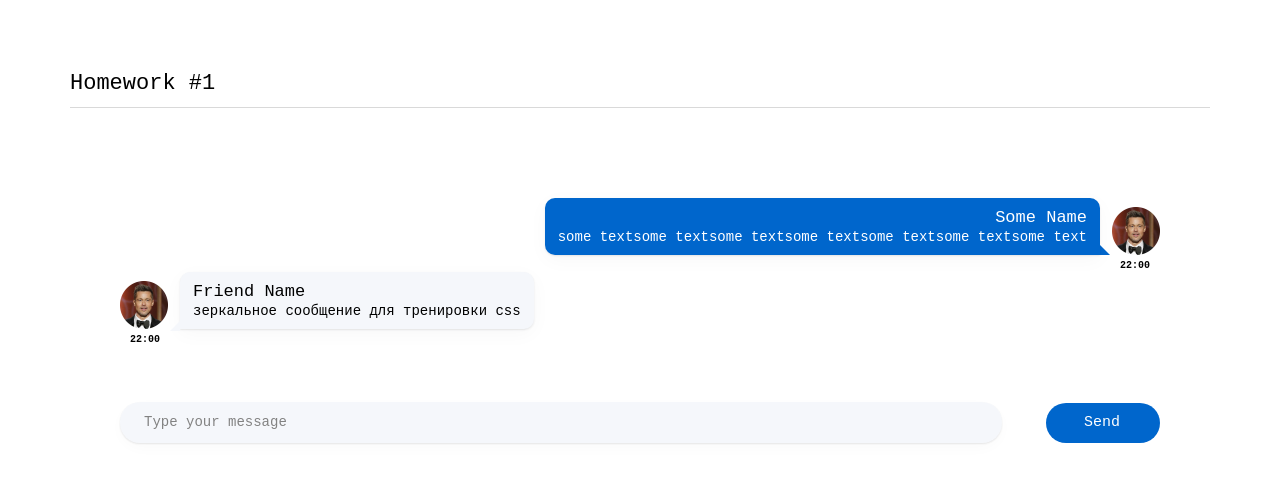
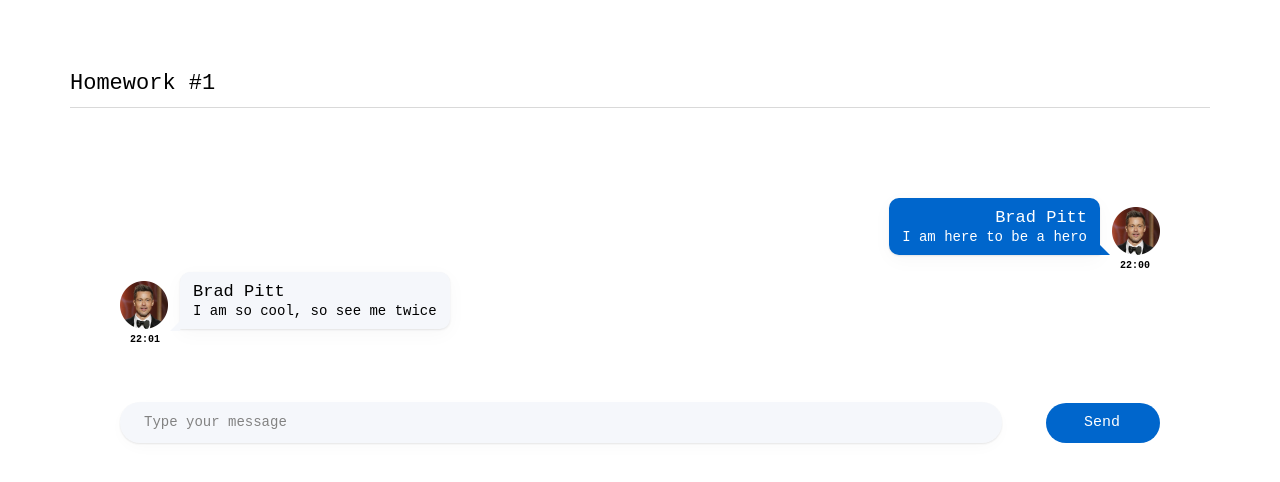
Before and after one commit to oprokopieva382/hw-01, a React (Create React App) app: page / in a window 1280 px wide. Shown: the top 482 px of the page. Built offline with nearby package versions, Linux system fonts and the light colour scheme.

Commit message:
updated HW1

```diff
--- a/src/s2-homeworks/hw01/HW1.tsx
+++ b/src/s2-homeworks/hw01/HW1.tsx
@@ -1,9 +1,9 @@
-import React from 'react'
-import Message from './message/Message'
-import MessageSender from './message-sender/MessageSender'
-import s2 from '../../s1-main/App.module.css'
-import FriendMessage from './friend-message/FriendMessage'
-import avatar from './avatar.png'
+import React from "react";
+import Message from "./message/Message";
+import MessageSender from "./message-sender/MessageSender";
+import s2 from "../../s1-main/App.module.css";
+import FriendMessage from "./friend-message/FriendMessage";
+import avatar from "./avatar.png";
 
 /*
  * 1 - описать тип MessageType
@@ -14,35 +14,45 @@ import avatar from './avatar.png'
  * */
 
 // нужно создать правильный тип вместо any
-export type MessageType = any
+export type MessageType = {
+  id: number;
+  user: {
+    avatar: string;
+    name: string;
+  };
+  message: {
+    text: string;
+    time: string;
+  };
+};
 
 // структуру объекта не менять
 export const message0: MessageType = {
   id: 0,
   user: {
     avatar: avatar, // можно менять
-        name: 'Some Name',  // можно менять
+    name: "Brad Pitt", // можно менять
   },
   message: {
-        text: 'some textsome textsome textsome textsome textsome textsome text', // можно менять
-        time: '22:00', // можно менять
+    text: "I am here to be a hero", // можно менять
+    time: "22:00", // можно менять
   },
-}
+};
 export const friendMessage0: MessageType = {
   id: 100,
   user: {
     avatar: avatar, // можно менять
-        name: 'Friend Name', // можно менять
+    name: "Brad Pitt", // можно менять
   },
   message: {
-        text: 'зеркальное сообщение для тренировки css', // можно менять
-        time: '22:00', // можно менять
+    text: "I am so cool, so see me twice", // можно менять
+    time: "22:01", // можно менять
   },
-}
+};
 
 const HW1 = () => {
   return (
-        <div id={'hw1'}>
+    <div id={"hw1"}>
       <div className={s2.hwTitle}>Homework #1</div>
       <div className={s2.hw}>
         {/*проверка отображения (не менять)*/}
@@ -55,7 +65,7 @@ const HW1 = () => {
         <MessageSender M={Message} />
       </div>
     </div>
-    )
-}
+  );
+};
 
-export default HW1
+export default HW1;
```
Lines whose indentation alone changed are shown as unchanged.
